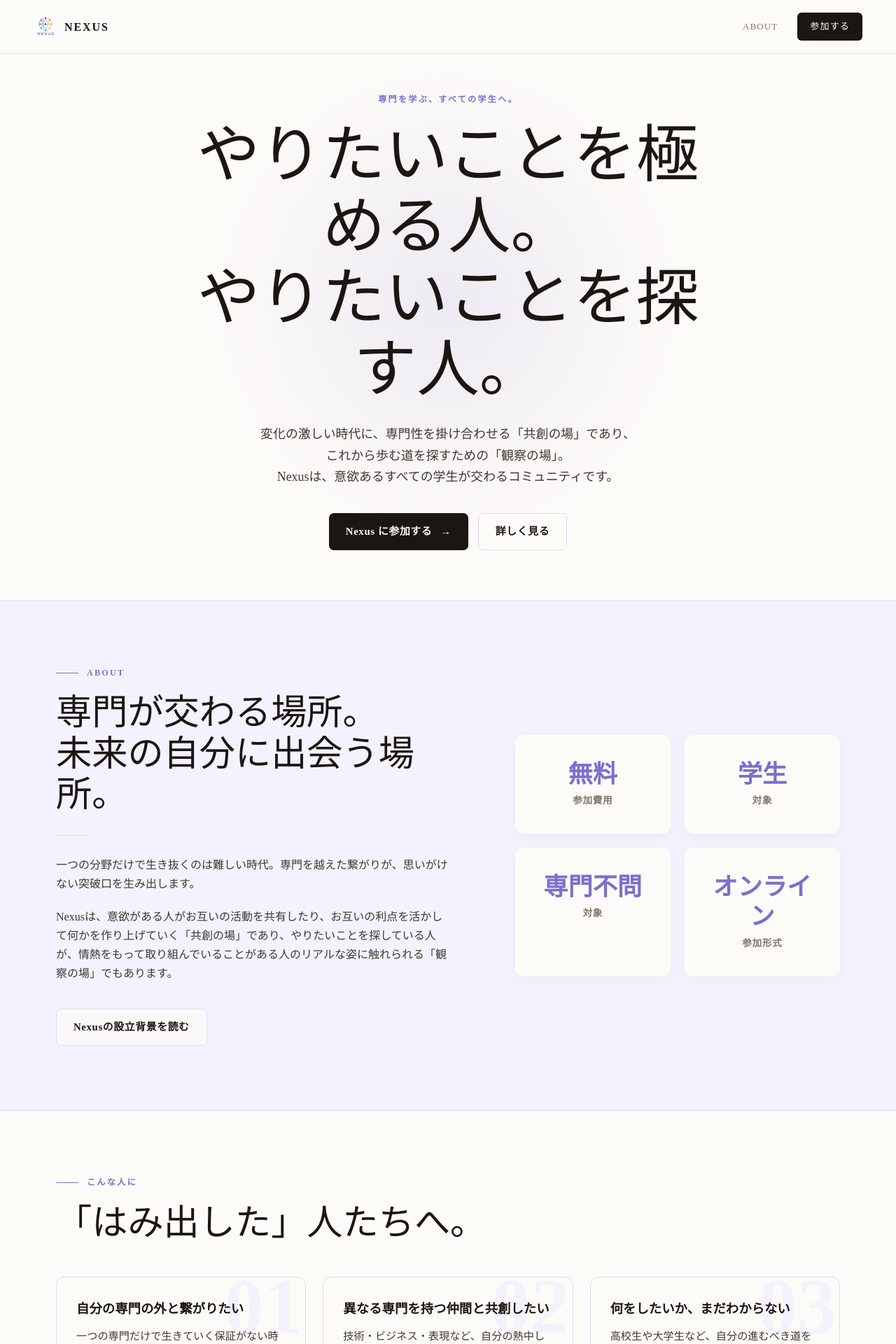
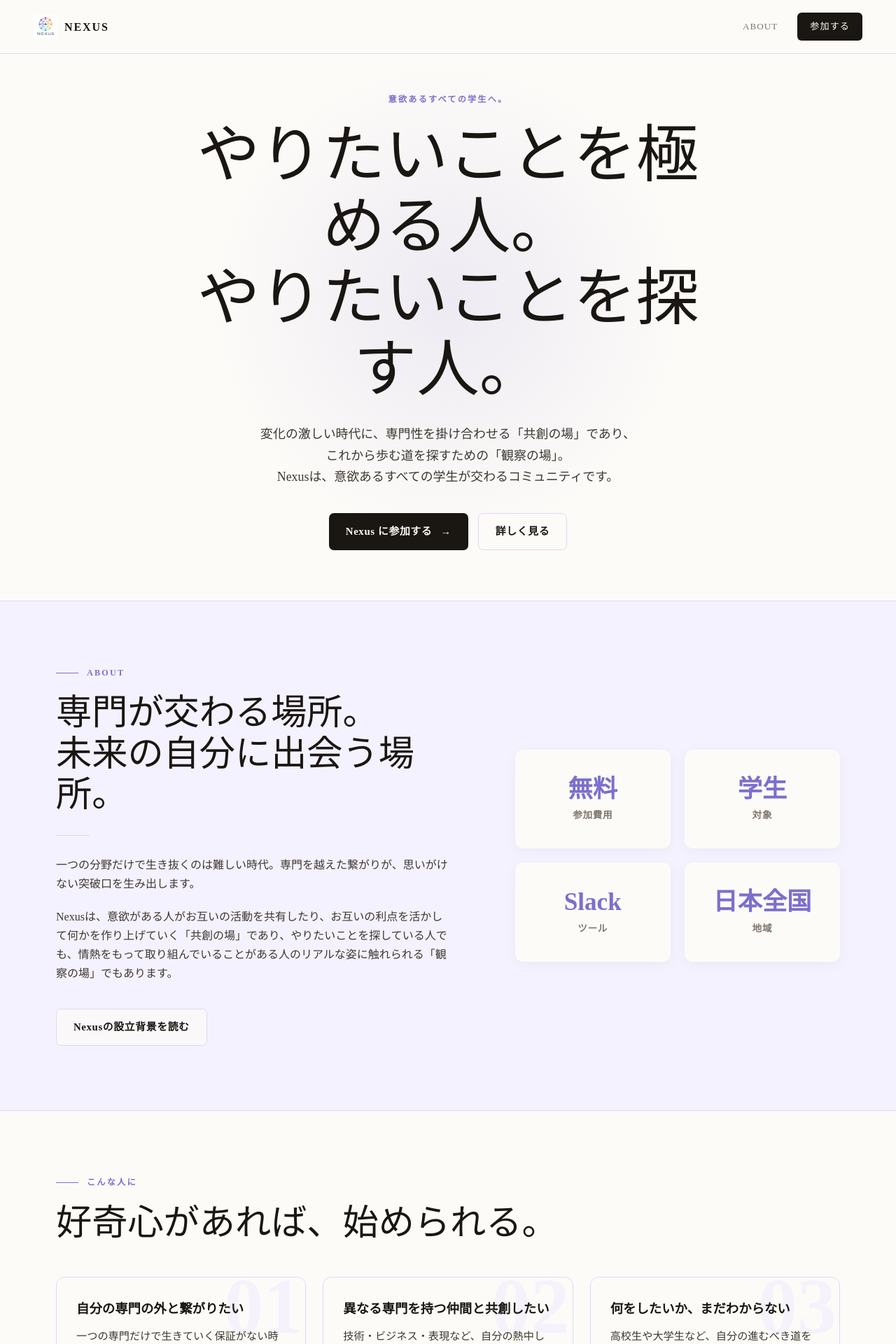
Before and after one commit to Kojki/nexus-website, a Next.js app: page / in a window 1280 px wide. Shown: the top 1920 px of the page at 70% size. Built offline with nearby package versions, Linux system fonts and the light colour scheme.

Commit message:
Update text and styles for improved clarity and engagement on Home page

```diff
--- a/app/page.tsx
+++ b/app/page.tsx
@@ -74,7 +74,7 @@ export default function Home() {
         </a>
 
         <div className="nav-links">
-          <Link href="/about">About</Link>
+          <Link href="/about">ABOUT</Link>
           <a className="nav-cta" href={joinUrl} target="_blank" rel="noreferrer">
             参加する
           </a>
@@ -83,7 +83,7 @@ export default function Home() {
 
       <section className="hero" id="top">
         <div className="hero-content animate-slide-up">
-          <p className="eyebrow">専門を学ぶ、すべての学生へ。</p>
+          <p className="eyebrow">意欲あるすべての学生へ。</p>
 
           <h1>
             やりたいことを極める人。<br />
@@ -112,7 +112,7 @@ export default function Home() {
       <section className="about section-band" id="about">
         <div className="section-inner about-grid">
           <div className="animate-slide-up">
-            <p className="section-label">About</p>
+            <p className="section-label">ABOUT</p>
             <h2>
               専門が交わる場所。<br />
               未来の自分に出会う場所。
@@ -123,7 +123,7 @@ export default function Home() {
                 一つの分野だけで生き抜くのは難しい時代。専門を越えた繋がりが、思いがけない突破口を生み出します。
               </p>
               <p>
-                Nexusは、意欲がある人がお互いの活動を共有したり、お互いの利点を活かして何かを作り上げていく「共創の場」であり、やりたいことを探している人が、情熱をもって取り組んでいることがある人のリアルな姿に触れられる「観察の場」でもあります。
+                Nexusは、意欲がある人がお互いの活動を共有したり、お互いの利点を活かして何かを作り上げていく「共創の場」であり、やりたいことを探している人でも、情熱をもって取り組んでいることがある人のリアルな姿に触れられる「観察の場」でもあります。
               </p>
               <Link className="button button-ghost" style={{ marginTop: "16px" }} href="/about">
                 Nexusの設立背景を読む
@@ -132,10 +132,10 @@ export default function Home() {
           </div>
 
           <div className="stats-grid animate-slide-up delay-200">
-            {["無料", "学生", "専門不問", "オンライン"].map((item, index) => (
+            {["無料", "学生", "Slack", "日本全国"].map((item, index) => (
               <div className="stat-box" key={item}>
                 <p>{item}</p>
-                <span>{index === 0 ? "参加費用" : index === 3 ? "参加形式" : "対象"}</span>
+                <span>{index === 0 ? "参加費用" : index === 1 ? "対象" : index === 2 ? "ツール" : "地域"}</span>
               </div>
             ))}
           </div>
@@ -145,7 +145,7 @@ export default function Home() {
       <section className="forwho" id="forwho">
         <div className="section-inner animate-slide-up">
           <p className="section-label">こんな人に</p>
-          <h2>「はみ出した」人たちへ。</h2>
+          <h2>好奇心があれば、始められる。</h2>
 
           <div className="forwho-list">
             {forWho.map((item, index) => (
@@ -220,11 +220,11 @@ export default function Home() {
         <div className="section-inner animate-slide-up">
           <Image src="/nexus-icon.png" alt="Nexus Logo" width={70} height={70} />
 
-          <p className="section-label">Join Us</p>
-          <h2>対話が、思考を変える。</h2>
-          <p>専門を学ぶ学生なら誰でも・完全無料。まず覗いてみてください。</p>
+          <p className="section-label">JOIN US</p>
+          <h2>対話が、思考を広げる。</h2>
+          <p>意欲あるすべての学生へ。完全無料。まず覗いてみてください。</p>
 
-          <a className="button button-light" href={joinUrl} target="_blank" rel="noreferrer">
+          <a className="button button-dark" href={joinUrl} target="_blank" rel="noreferrer">
             Nexus に参加する
             <span aria-hidden="true">→</span>
           </a>
```
